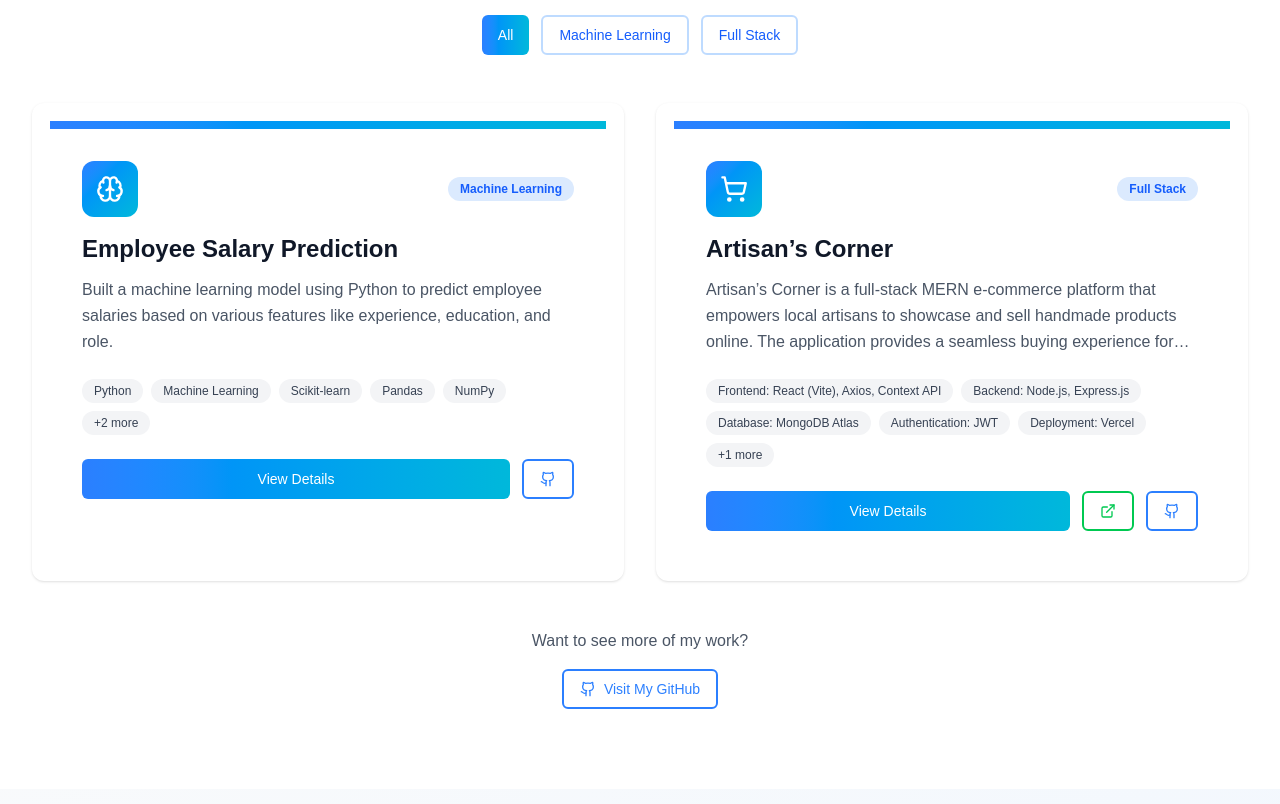
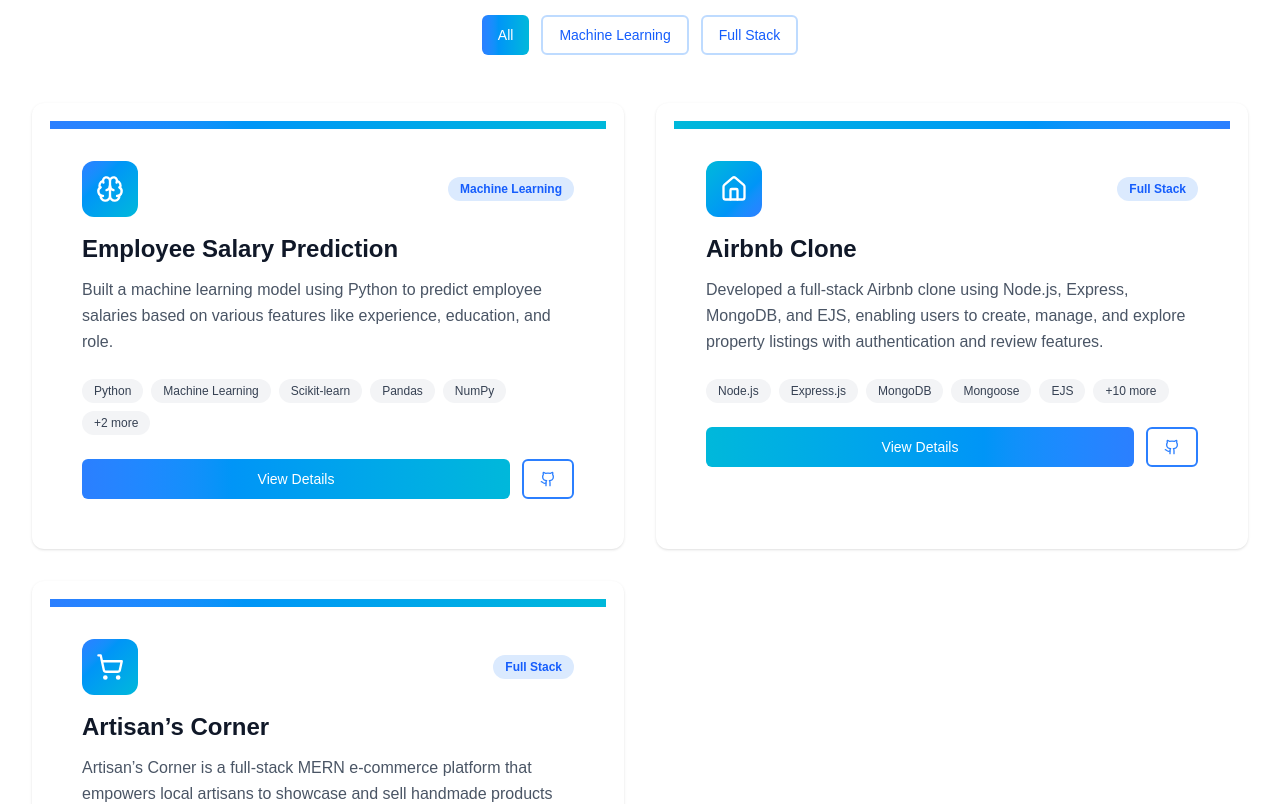
Before and after one commit to Kaushal2644/My-Portfolio, a Next.js app: page / in a window 1280 px wide. Shown: the part 2800-3604 px from the top of the page. Built offline with nearby package versions, Linux system fonts and the light colour scheme.

Commit message:
Add project

```diff
--- a/components/portfolio/ProjectsSection.jsx
+++ b/components/portfolio/ProjectsSection.jsx
@@ -1,7 +1,7 @@
 import React, { useState } from "react";
 import { Card } from "@/components/ui/card";
 import { Button } from "@/components/ui/button";
-import { Github, ExternalLink, Brain, MapPin, Users, X, AlertTriangle, Target, Image as ImageIcon, ShoppingCart } from "lucide-react";
+import { Github, ExternalLink, Brain, MapPin, Users, X, AlertTriangle, Target, Image as ImageIcon, ShoppingCart, Home } from "lucide-react";
 import { Dialog, DialogContent } from "@/components/ui/dialog";
 import { Badge } from "@/components/ui/badge";
 
@@ -46,32 +46,54 @@ export default function ProjectsSection() {
         "https://images.unsplash.com/photo-1460925895917-afdab827c52f?w=800&h=400&fit=crop",
       ],
     },
-    // {
-    //   title: "Geolocation-based Attendance Tracking",
-    //   shortDescription: "Developed an IoT and MERN stack application that tracks student attendance using smartwatch geolocation data.",
-    //   fullDescription: "Created an innovative attendance management system that leverages IoT smartwatch technology combined with geolocation services. The system automatically marks attendance when students enter designated classroom zones, eliminating manual roll calls. Features include real-time tracking, automated notifications, comprehensive admin dashboard, and detailed analytics for attendance patterns.",
-    //   technologies: ["React", "Node.js", "MongoDB", "Express", "IoT", "Geolocation API", "JWT", "Socket.io", "Material-UI"],
-    //   icon: MapPin,
-    //   gradient: "from-cyan-500 to-blue-500",
-    //   githubUrl: "https://github.com/Kaushal2644",
-    //   category: "Full Stack & IoT",
-    //   challenges: [
-    //     "Ensuring accurate geolocation within building boundaries",
-    //     "Managing real-time data sync for multiple devices",
-    //     "Battery optimization for continuous location tracking",
-    //     "Handling network connectivity issues in smartwatches"
-    //   ],
-    //   achievements: [
-    //     "Reduced attendance marking time by 95%",
-    //     "99.2% accuracy in geofence detection",
-    //     "Scaled to handle 500+ concurrent users",
-    //     "Real-time WebSocket implementation for instant updates"
-    //   ],
-    //   screenshots: [
-    //     "https://images.unsplash.com/photo-1551434678-e076c223a692?w=800&h=400&fit=crop",
-    //     "https://images.unsplash.com/photo-1498050108023-c5249f4df085?w=800&h=400&fit=crop"
-    //   ]
-    // },
+    {
+      title: "Airbnb Clone",
+      shortDescription:
+        "Developed a full-stack Airbnb clone using Node.js, Express, MongoDB, and EJS, enabling users to create, manage, and explore property listings with authentication and review features.",
+      fullDescription:
+        "Built a production-ready full-stack web application inspired by Airbnb that allows users to browse listings, create and manage their own properties, and interact through reviews and ratings. Implemented secure user authentication and authorization to protect routes and ensure only owners can modify their content. Designed the application using MVC architecture for scalability and maintainability. Integrated Cloudinary for image uploads and Mapbox for location-based features. The project demonstrates strong understanding of RESTful APIs, CRUD operations, database relationships, and real-world full stack development practices.",
+
+      technologies: [
+        "Node.js",
+        "Express.js",
+        "MongoDB",
+        "Mongoose",
+        "EJS",
+        "HTML",
+        "CSS",
+        "Bootstrap",
+        "JavaScript",
+        "Cloudinary",
+        "Mapbox",
+        "Passport.js",
+        "Express-Session",
+        "Git",
+        "GitHub",
+      ],
+      icon: Home,
+      gradient: "from-cyan-500 to-blue-500",
+      githubUrl: "https://github.com/Kaushal2644/delta-project.git",
+      category: "Full Stack",
+      challenges: [
+        "Implementing secure authentication and authorization for protected routes",
+        "Designing a scalable MVC architecture for better code organization",
+        "Handling image uploads and storage using Cloudinary",
+        "Managing relationships between listings, users, and reviews in MongoDB",
+        "Ensuring proper error handling for async operations and edge cases",
+      ],
+
+      achievements: [
+        "Developed a full-stack application with complete CRUD functionality",
+        "Implemented secure user authentication and role-based authorization",
+        "Integrated Cloudinary and Mapbox for enhanced user experience",
+        "Built a scalable and maintainable backend using MVC architecture",
+        "Successfully deployed the application on Render for public access",
+      ],
+      screenshots: [
+        "https://delta-project-tibz.onrender.com/listings",
+        "https://delta-project-tibz.onrender.com/listings/69c7a43913cdd32036bbfed4",
+      ],
+    },
     // {
     //   title: "Skill Swap Platform",
     //   shortDescription:
```
